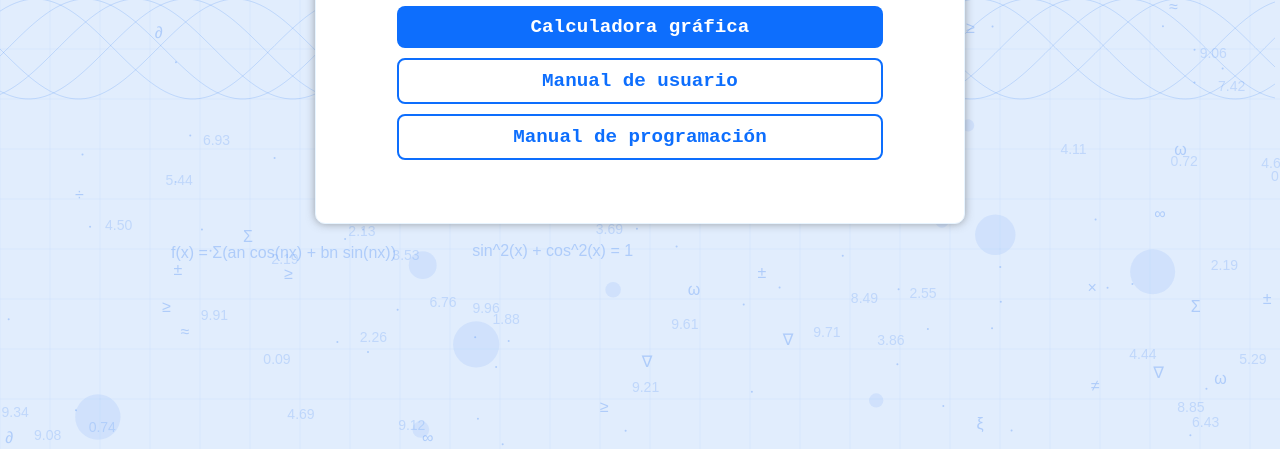
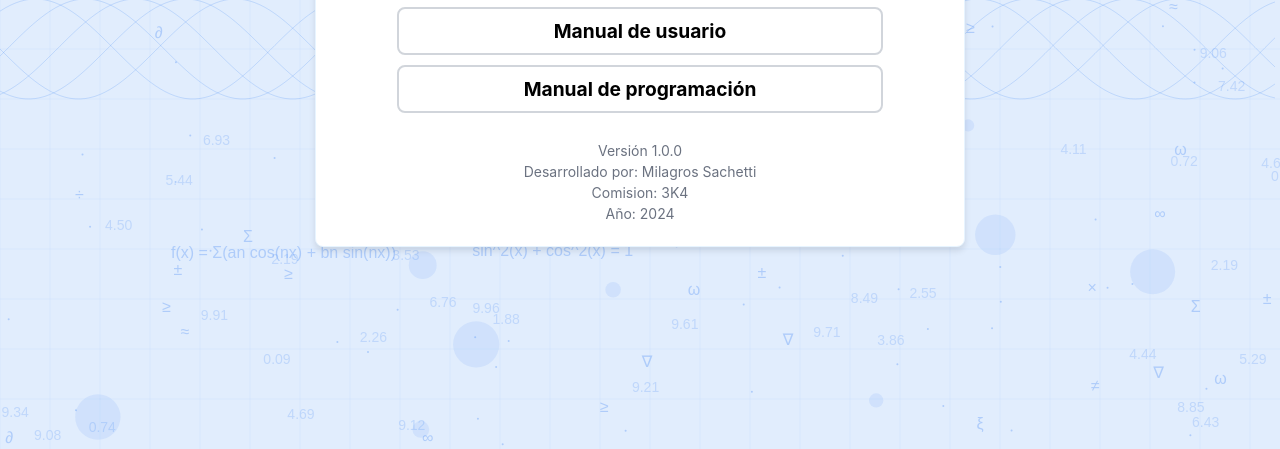
Before and after one commit to milagrossachetti/signal-simulator, a plain HTML site: page index.html in a window 1280 px wide. Shown: the part 351-800 px from the top of the page. Drawn offline with Linux system fonts and the light colour scheme.

Commit message:
cambio de diseño

```diff
--- a/index.html
+++ b/index.html
@@ -15,6 +15,12 @@
         <a href="graph.html" class="btn-primary">Calculadora gráfica</a>
         <a href="temporal.html" class="btn-outline" >Manual de usuario</a>
         <a href="temporal.html" class="btn-outline" >Manual de programación</a>
+    </div>
+    <div class="footer">
+      <p>Versión 1.0.0</p>
+      <p>Desarrollado por: Milagros Sachetti</p>
+      <p>Comision: 3K4</p>
+      <p>Año: 2024</p>
     </div>
   </div>
 </div>
--- a/principal.css
+++ b/principal.css
@@ -2,9 +2,19 @@ body, html {
   margin: 0;
   padding: 0;
   overflow: hidden;
-  font-family: Arial, sans-serif;
+  font-family: -apple-system, BlinkMacSystemFont, "Segoe UI", Roboto, "Helvetica Neue", Arial, sans-serif;}
+
+/* Estilos del pie de página */
+.footer {
+  margin-top: 24px;
+  text-align: center;
+  font-size: 14px;
+  color: #6b7280; /* Equivalente a text-muted-foreground */
 }
 
+.footer p {
+  margin: 4px 0;
+}
 .container {
   position: relative;
   width: 100vw;
@@ -25,22 +35,20 @@ canvas {
   position: relative;
   z-index: 10;
   text-align: center;
-  height: 350px;
   width: 90%; /* Cambiado a 90% para hacerla más adaptable */
   max-width: 650px;
-  border-radius: 10px;
+  border-radius: 8px;
   border: 1px solid #e7f4ff;
   background-color: #ffffff;
   padding: 20px;
   box-sizing: border-box;
-  box-shadow:0px 0px 8px rgba(80, 80, 80, 0.5);
+  box-shadow: 0 4px 6px rgba(0, 0, 0, 0.1);
 }
 
 .content h1 {
-  font-family: 'Courier New', Courier, monospace;
-  font-weight: bolder;
+  font-family: -apple-system, BlinkMacSystemFont, "Segoe UI", Roboto, "Helvetica Neue", Arial, sans-serif;  font-weight: bolder;
   font-size: 1.8rem; /* Tamaño adaptable */
-  color: #0d6efd;
+  color:  #2563eb;
   margin-top: 20px;
 }
 
@@ -64,40 +72,39 @@ a {
   width: 80%; /* Cambiado a 80% para hacerlos adaptables */
   max-width: 500px;
   box-sizing: border-box;
+  color: black;
 }
 
 .btn-primary {
-  background-color: #0d6efd;
-  font-family: 'Courier New', Courier, monospace;
-  color: white;
+  background-color: #2563eb;
+  font-family: -apple-system, BlinkMacSystemFont, "Segoe UI", Roboto, "Helvetica Neue", Arial, sans-serif;  color: white;
   font-weight: bolder;
   font-size: larger;
   border: none;
 }
 
 .btn-primary:hover {
-  background-color: #198754;
+  background-color: #1d4ed8;
 }
 
 .btn-outline {
+  color: black;
   background-color: transparent;
   font-weight: bolder;
   font-size: larger;
-  font-family: 'Courier New', Courier, monospace;
-  color: #0d6efd;
-  border: 2px solid #0d6efd;
+  font-family: -apple-system, BlinkMacSystemFont, "Segoe UI", Roboto, "Helvetica Neue", Arial, sans-serif;  color: #000000;
+  border: 2px solid  #d1d5db;;
 }
 
 .btn-outline:hover {
-  color: #198754;
-  border: 2px solid #198754;
+  border: 2px solid #f3f4f6;
 }
 
 /* Media queries para pantallas más pequeñas */
 @media (max-width: 768px) {
   .content {
     width: 90%; /* Ocupa el 90% del ancho en pantallas pequeñas */
-    height: 60%;
+    height: 70%;
     padding: 15px;
   }
 
@@ -107,7 +114,7 @@ a {
   }
 
   .buttons{
-    height: 80%;
+    height: 60%;
     align-items: center;
     justify-content: center;
   }
@@ -119,4 +126,7 @@ a {
     text-align: center;
     padding-top: 18px;
   }
+  .footer {
+    margin-top: -15px;
+  }
 }
--- a/styles.css
+++ b/styles.css
@@ -1,5 +1,5 @@
 body {
-    font-family: Arial, sans-serif;
+    font-family: -apple-system, BlinkMacSystemFont, "Segoe UI", Roboto, "Helvetica Neue", Arial, sans-serif;
     display: flex;
     margin: 0;
     padding: 0;
@@ -66,7 +66,7 @@ a{
         top: 0;
         left: 0;
         z-index: 1001; /* Asegura que el icono esté por encima del menú */
-        height: 2.5vh;
+        height: 2.8%;
         background: #f8f9fa;
         color: #0d6efd;
         width: 100%;
@@ -74,7 +74,7 @@ a{
 
     /* Contenedor de gráficas ajustado para ocupar el espacio restante */
     #charts {
-        margin-top: 2.5vh; /* Ajusta el espacio para el icono de hamburguesa */
+        margin-top: 14%; /* Ajusta el espacio para el icono de hamburguesa */
     }
 }
 
@@ -105,6 +105,7 @@ a{
 
 /* Contenedor de formularios */
 #form-menu {
+    width: 100%;
     position: relative;
     margin-right: 32px;
     height: 100%; /* Asegura que el formulario ocupe todo el alto disponible */
@@ -118,12 +119,12 @@ a{
     position: absolute;
     bottom: 0; /* Lo coloca en la parte inferior */
     width: 85%; /* Asegura que el botón ocupe todo el ancho */
-    margin-bottom: auto;
+    margin-bottom: 15%;
 }
 
 /* Estilos para los elementos de la lista */
 ul li {
-    font-family: 'Courier New', Courier, monospace;
+    font-family: -apple-system, BlinkMacSystemFont, "Segoe UI", Roboto, "Helvetica Neue", Arial, sans-serif;
     list-style-type: none;
     padding: 0;
     margin: 0;
@@ -133,16 +134,17 @@ ul li {
 /* Estilo para select y button */
 ul li select,
 ul li button {
-    font-family: 'Courier New', Courier, monospace;
+    font-family: -apple-system, BlinkMacSystemFont, "Segoe UI", Roboto, "Helvetica Neue", Arial, sans-serif;
     border: none;
     padding: 10px;
     font-size: 15px;
     border-radius: 7px;
     background-color: rgb(227, 226, 226);
+    width: 100%;
 }
 
 ul li button {
-    background-color: #0d6efd;
+    background-color: #2563eb;
     color: white;
     font-weight: bolder;
     margin-bottom: 8px;
@@ -150,7 +152,7 @@ ul li button {
 }
 
 button:hover {
-    background-color: rgb(122, 215, 123);
+    background-color: #1d4ed8;
 }
 
 /* Contenedor dinámico */
```
Also changed, not shown: script.js (+4 -4 lines).
